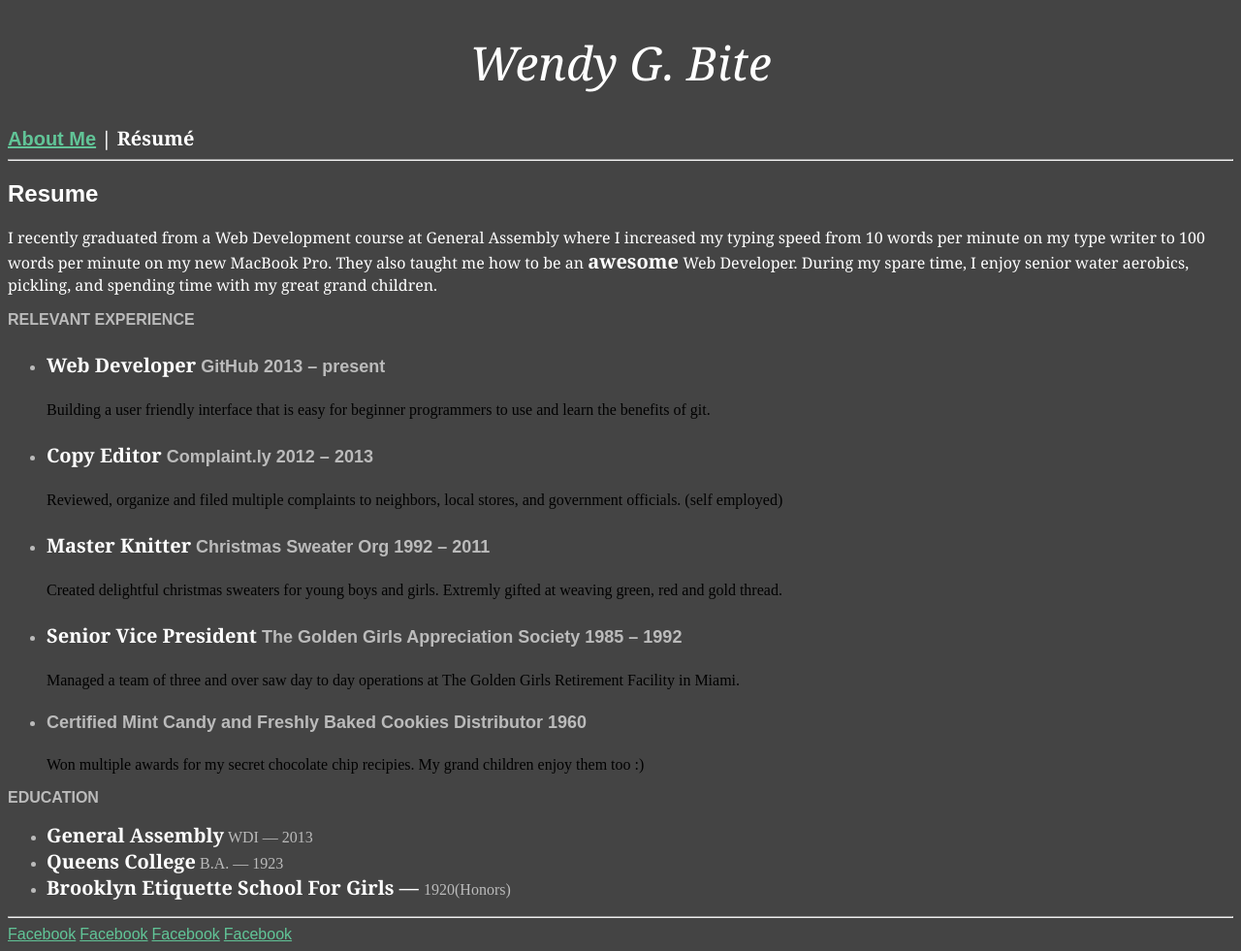
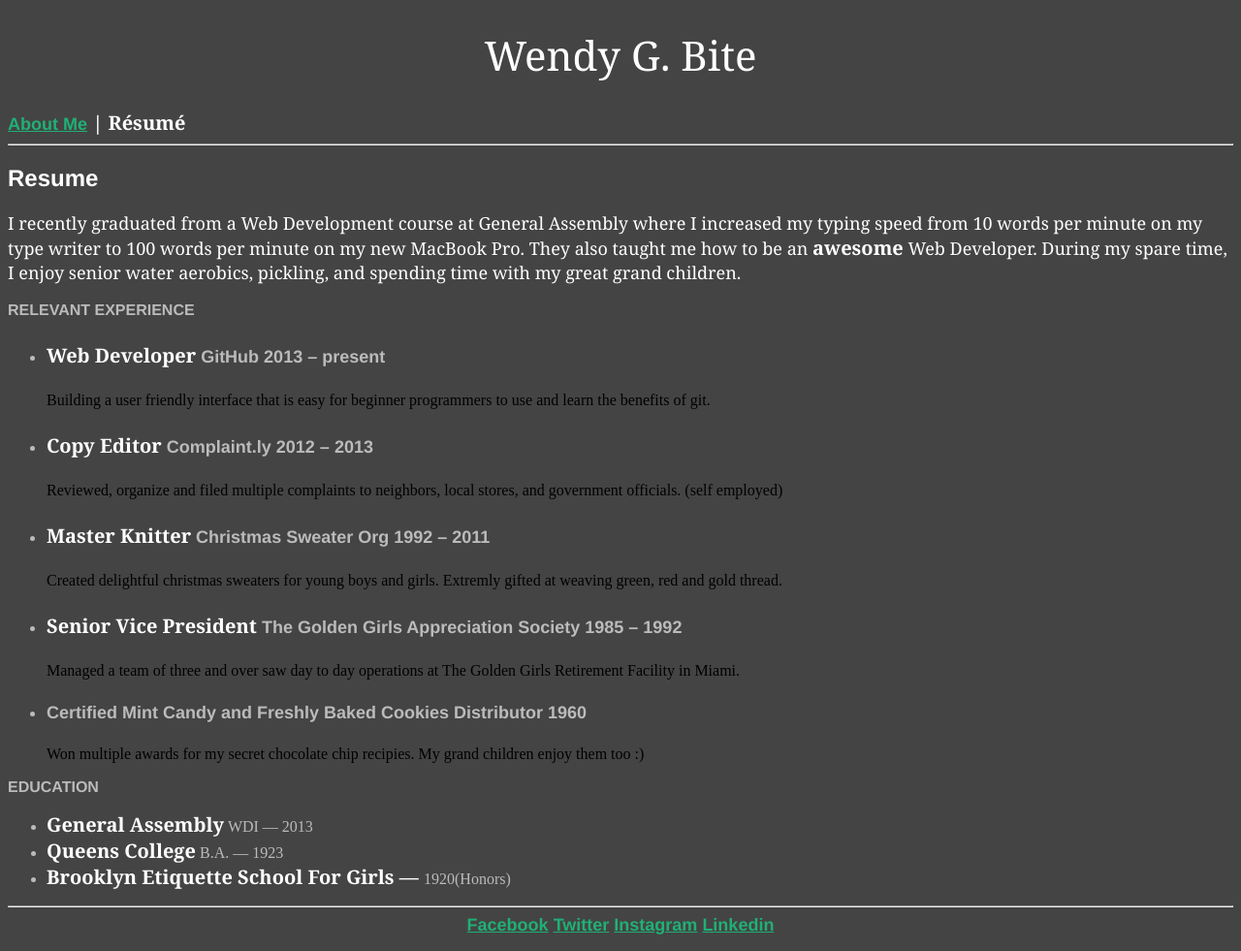
Before and after one commit to mollymcclintic/homework, a plain HTML site: page wendy_bite/resume.html in a window 1280 px wide. Shown: the whole page at 97% size. Drawn offline with Linux system fonts and the light colour scheme.

Commit message:
about me page - done?

```diff
--- a/wendy_bite/css/style.css
+++ b/wendy_bite/css/style.css
@@ -2,47 +2,51 @@ body{
 background-color: #444444;
 }
 a {
-	color: #61C497;
-	font-family: arial;
+	color: #20b075;
+	font-family: helvetica;
+	text-align: center;
 }
+
 h1 {
-	font-style: italic;
-	font-style: bold;
+	font-weight: italic;
+	font-weight: bold;
 	font-family: georgia;
 	font-weight: normal;
 	text-align: center;
-	font-size: 48px;
+	font-size: 42px;
 	color: white;
 }
 strong {
 	text-align: center;
 	font-family: georgia;
-	font-style: bold;
+	font-weight: bold;
 	font-size: 20px;
 	color: white;
 
 }
 h2 {
-	font-style: bold;
-	font-family: sans-serif;
+	font-weight: bold;
+	font-family: helvetica;
 	color: white;
 }
 
 p {
 color: white;
 font-family: georgia;
+font-size: 18px;
+
 }
 h3
 {
 	color: #BBBBBB;
-	font-family: arial;
+	font-family: helvetica;
 	font-size: 16px;
 }
 
 h4
 {
 	color:white;
-	font-family: arial;
+	font-family: helvetica;
 	font-size: 18px;
 	color:#BBBBBB;
 
@@ -51,3 +55,11 @@ h4
 li{
 	color:#BBBBBB;
 }
+
+nav, a {
+	text-align:center;
+	font-weight: bold;
+	font-size: 18px;
+	color: #20b075;
+	font-family: helvetica;
+}
--- a/wendy_bite/resume.html
+++ b/wendy_bite/resume.html
@@ -45,9 +45,9 @@
 <hr>
 		<nav>
 			<a href="https://www.facebook.com/">Facebook</a>
-			<a href="https://www.facebook.com/">Facebook</a>
-			<a href="https://www.facebook.com/">Facebook</a>
-			<a href="https://www.facebook.com/">Facebook</a>
+			<a href="https://www.twitter.com/">Twitter</a>
+			<a href="https://www.instagram.com/">Instagram</a>
+			<a href="https://www.linkedin.com/">Linkedin</a>
 
 		</nav>
 
```
Also changed, not shown: wendy_bite/index.html (+5 -5 lines).
